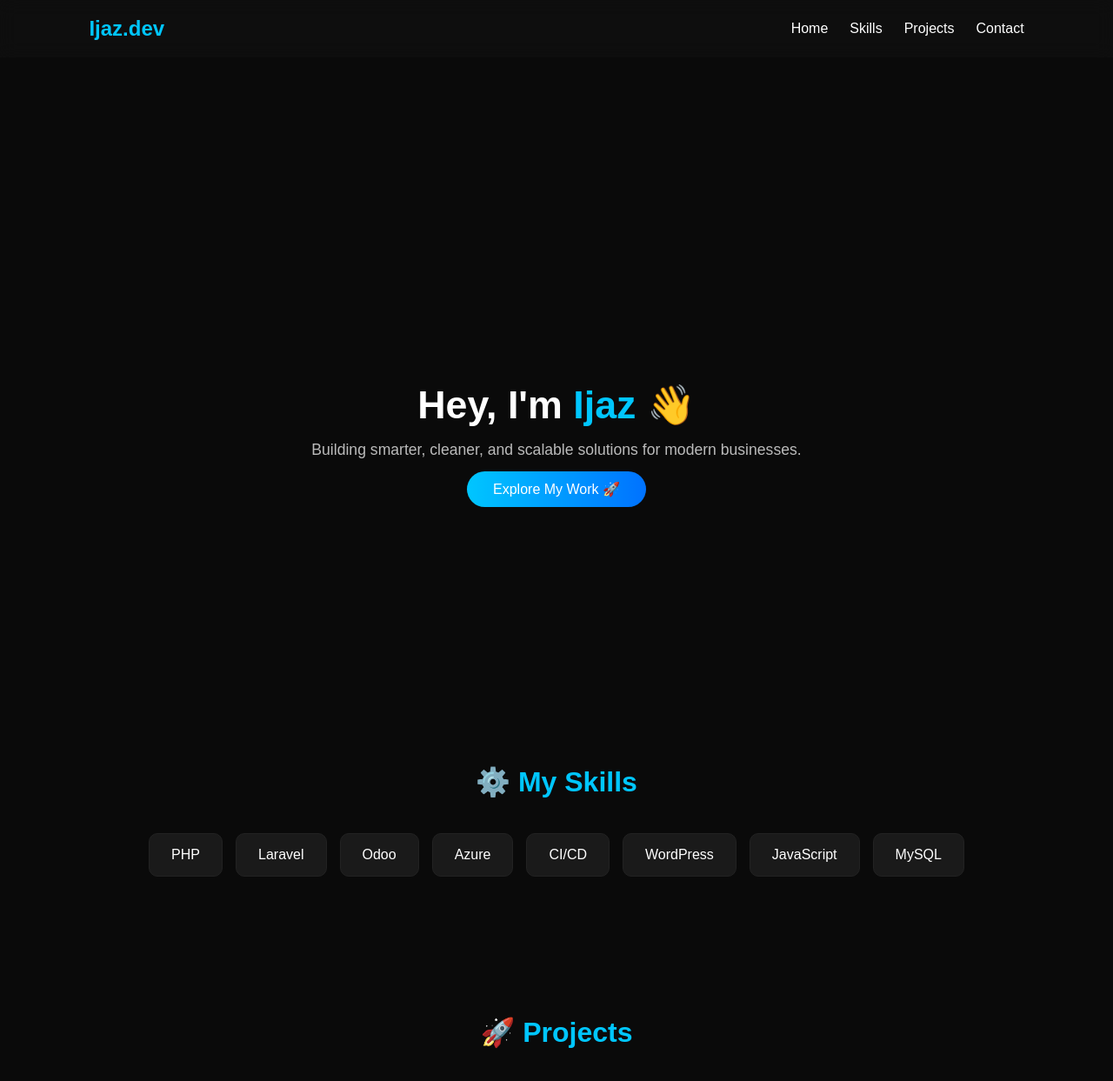
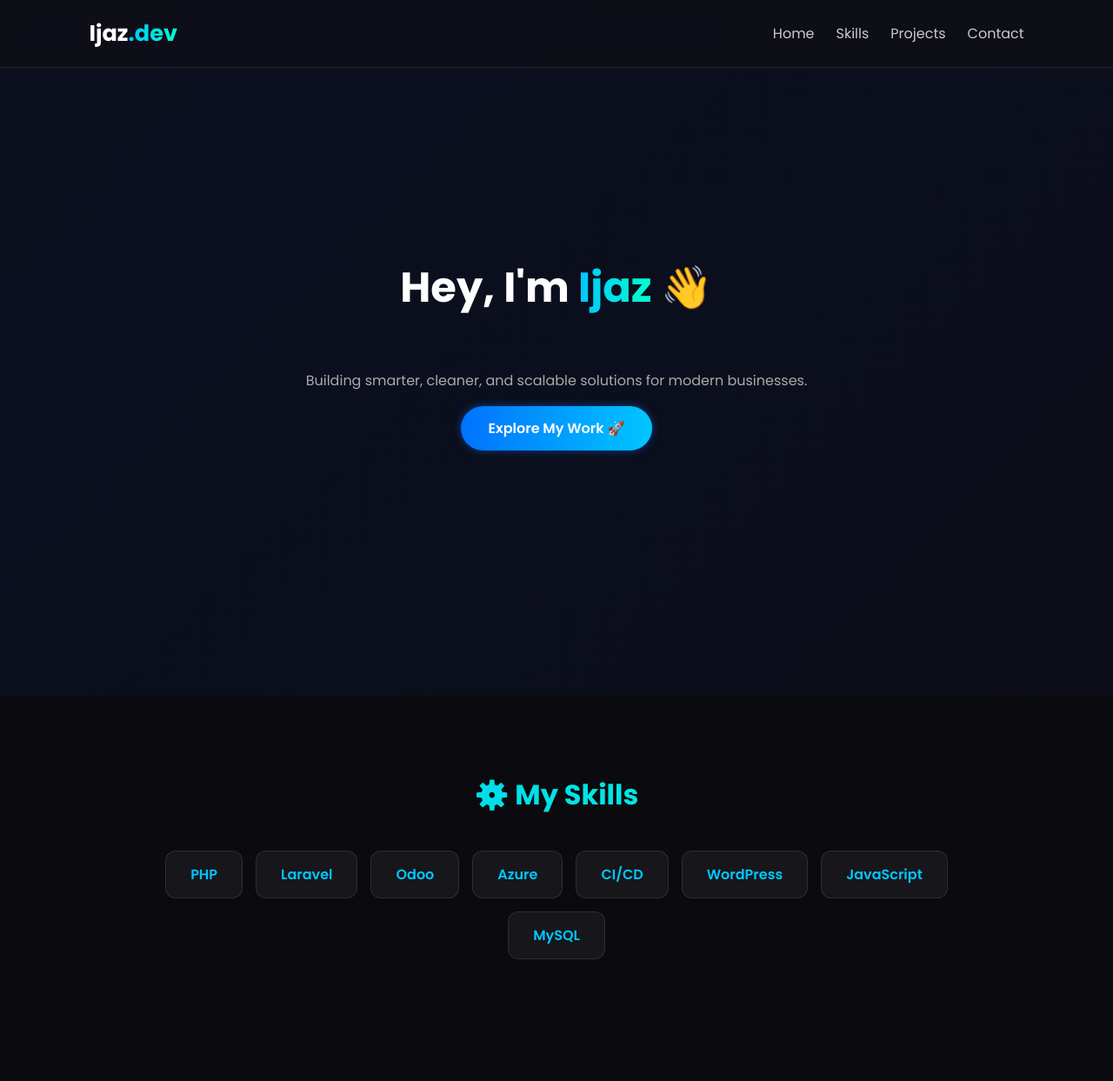
Before and after one commit to ijazdcm/portfolio, a plain HTML site: page index.html in a window 1280 px wide. Shown: the top 1243 px of the page at 87% size. Drawn offline with Linux system fonts and the light colour scheme.

Commit message:
Update style.css

```diff
--- a/style.css
+++ b/style.css
@@ -1,4 +1,5 @@
-/* ===== Global Styles ===== */
+@import url('https://fonts.googleapis.com/css2?family=Poppins:wght@400;600;700&display=swap');
+
 * {
   margin: 0;
   padding: 0;
@@ -7,99 +8,138 @@
 }
 
 body {
-  background-color: #0a0a0a;
+  background: #0a0a0f;
   color: #fff;
+  overflow-x: hidden;
   scroll-behavior: smooth;
 }
 
 /* ===== Navbar ===== */
 .navbar {
+  position: fixed;
+  top: 0;
+  width: 100%;
+  background: rgba(15, 15, 20, 0.7);
+  backdrop-filter: blur(12px);
   display: flex;
   justify-content: space-between;
   align-items: center;
   padding: 1.2rem 8%;
-  background: rgba(15, 15, 15, 0.9);
-  position: fixed;
-  width: 100%;
-  top: 0;
-  z-index: 100;
-  backdrop-filter: blur(10px);
+  z-index: 1000;
+  border-bottom: 1px solid rgba(255,255,255,0.1);
 }
 
 .logo {
-  font-size: 1.5rem;
+  font-size: 1.6rem;
   font-weight: 700;
-  color: #00c6ff;
+}
+.logo span {
+  background: linear-gradient(90deg, #00c6ff, #00ffcc);
+  -webkit-background-clip: text;
+  -webkit-text-fill-color: transparent;
 }
 
 .nav-links {
   display: flex;
   list-style: none;
 }
-
 .nav-links li {
   margin-left: 25px;
 }
-
 .nav-links a {
+  color: #ccc;
   text-decoration: none;
-  color: #fff;
   transition: 0.3s;
 }
-
 .nav-links a:hover {
-  color: #00c6ff;
+  color: #00ffcc;
 }
 
-/* ===== Hero Section ===== */
+/* ===== Hero ===== */
 .hero {
+  position: relative;
   height: 100vh;
   display: flex;
   align-items: center;
   justify-content: center;
-  flex-direction: column;
   text-align: center;
-  padding-top: 60px;
+  padding: 0 10%;
+  overflow: hidden;
 }
 
-.hero h1 {
-  font-size: 2.8rem;
-  margin-bottom: 15px;
+#particles {
+  position: absolute;
+  top: 0;
+  left: 0;
+  width: 100%;
+  height: 100%;
+  z-index: 0;
+  background: linear-gradient(-45deg, #0d0d14, #0b0f1f, #0c1018, #0f0f24);
+  background-size: 400% 400%;
+  animation: gradientMove 12s ease infinite;
 }
 
-.hero span {
-  color: #00c6ff;
+@keyframes gradientMove {
+  0% { background-position: 0% 50%; }
+  50% { background-position: 100% 50%; }
+  100% { background-position: 0% 50%; }
+}
+
+.hero-content {
+  position: relative;
+  z-index: 1;
+}
+
+.hero-content h1 {
+  font-size: 3rem;
+  margin-bottom: 10px;
+}
+.gradient-text {
+  background: linear-gradient(90deg, #00c6ff, #00ffcc);
+  -webkit-background-clip: text;
+  -webkit-text-fill-color: transparent;
+}
+
+.typing {
+  color: #00ffcc;
+  font-weight: 600;
+  font-size: 1.2rem;
+  margin-bottom: 20px;
+  min-height: 1.5em;
+  letter-spacing: 1px;
 }
 
 .hero p {
-  font-size: 1.1rem;
-  margin-bottom: 25px;
-  color: #bbb;
+  color: #aaa;
+  margin-bottom: 30px;
 }
 
 .btn {
-  background: linear-gradient(90deg, #00c6ff, #0072ff);
-  padding: 12px 30px;
-  border-radius: 30px;
+  background: linear-gradient(90deg, #0072ff, #00c6ff);
+  padding: 14px 32px;
+  border-radius: 50px;
   color: #fff;
   text-decoration: none;
+  font-weight: 600;
   transition: 0.3s;
+  box-shadow: 0 0 10px #0072ff80;
 }
-
 .btn:hover {
-  background: linear-gradient(90deg, #0072ff, #00c6ff);
+  box-shadow: 0 0 20px #00c6ffb3;
+  transform: translateY(-3px);
 }
 
 /* ===== Section ===== */
 .section {
-  padding: 80px 10%;
+  padding: 90px 10%;
   text-align: center;
 }
-
-.section h2 {
+.section-title {
   font-size: 2rem;
   margin-bottom: 40px;
-  color: #00c6ff;
+  background: linear-gradient(90deg, #00c6ff, #00ffcc);
+  -webkit-background-clip: text;
+  -webkit-text-fill-color: transparent;
 }
 
 /* ===== Skills ===== */
@@ -109,18 +149,19 @@ body {
   justify-content: center;
   gap: 15px;
 }
-
 .skill-card {
-  background: #1a1a1a;
-  padding: 15px 25px;
-  border-radius: 10px;
-  transition: transform 0.3s ease;
-  border: 1px solid #222;
+  background: rgba(255,255,255,0.05);
+  border: 1px solid rgba(255,255,255,0.1);
+  padding: 14px 28px;
+  border-radius: 12px;
+  color: #00c6ff;
+  font-weight: 600;
+  transition: 0.3s;
 }
-
 .skill-card:hover {
-  transform: translateY(-5px);
   border-color: #00c6ff;
+  box-shadow: 0 0 15px #00c6ff80;
+  transform: translateY(-4px);
 }
 
 /* ===== Projects ===== */
@@ -130,44 +171,79 @@ body {
   justify-content: center;
   gap: 25px;
 }
-
 .project-card {
-  background: #111;
-  border-radius: 12px;
+  background: rgba(255,255,255,0.05);
+  border: 1px solid rgba(255,255,255,0.1);
+  border-radius: 15px;
   padding: 25px;
-  width: 280px;
+  width: 300px;
   text-align: left;
-  border: 1px solid #222;
-  transition: 0.3s;
+  transition: 0.4s ease;
 }
-
 .project-card:hover {
+  border-color: #00c6ff;
+  box-shadow: 0 0 20px #00c6ff70;
   transform: translateY(-5px);
-  border-color: #00c6ff;
+}
+.project-card h3 {
+  color: #00ffcc;
+  margin-bottom: 10px;
+}
+.project-card p {
+  color: #aaa;
+  font-size: 0.95rem;
 }
 
 /* ===== Contact ===== */
 .contact-links {
-  margin-top: 20px;
+  margin-top: 25px;
 }
-
-.contact-links a {
+.contact-btn {
   display: inline-block;
-  margin: 10px 15px;
+  margin: 10px;
+  padding: 12px 24px;
+  border-radius: 30px;
+  background: linear-gradient(90deg, #00c6ff, #00ffcc);
+  color: #000;
+  font-weight: 600;
   text-decoration: none;
-  color: #00c6ff;
   transition: 0.3s;
 }
-
-.contact-links a:hover {
-  color: #fff;
+.contact-btn:hover {
+  transform: scale(1.05);
+  box-shadow: 0 0 20px #00ffcc80;
 }
 
 /* ===== Footer ===== */
 footer {
   text-align: center;
   padding: 30px;
-  border-top: 1px solid #222;
+  border-top: 1px solid rgba(255,255,255,0.1);
   color: #888;
   font-size: 0.9rem;
 }
+
+/* ===== Animations ===== */
+.fade-in {
+  opacity: 0;
+  transform: translateY(40px);
+  transition: all 0.8s ease;
+}
+.fade-in.show {
+  opacity: 1;
+  transform: translateY(0);
+}
+
+/* ===== Responsive ===== */
+@media (max-width: 768px) {
+  .hero h1 {
+    font-size: 2.2rem;
+  }
+  .projects-container {
+    flex-direction: column;
+    align-items: center;
+  }
+  .nav-links {
+    display: none;
+  }
+}
```
